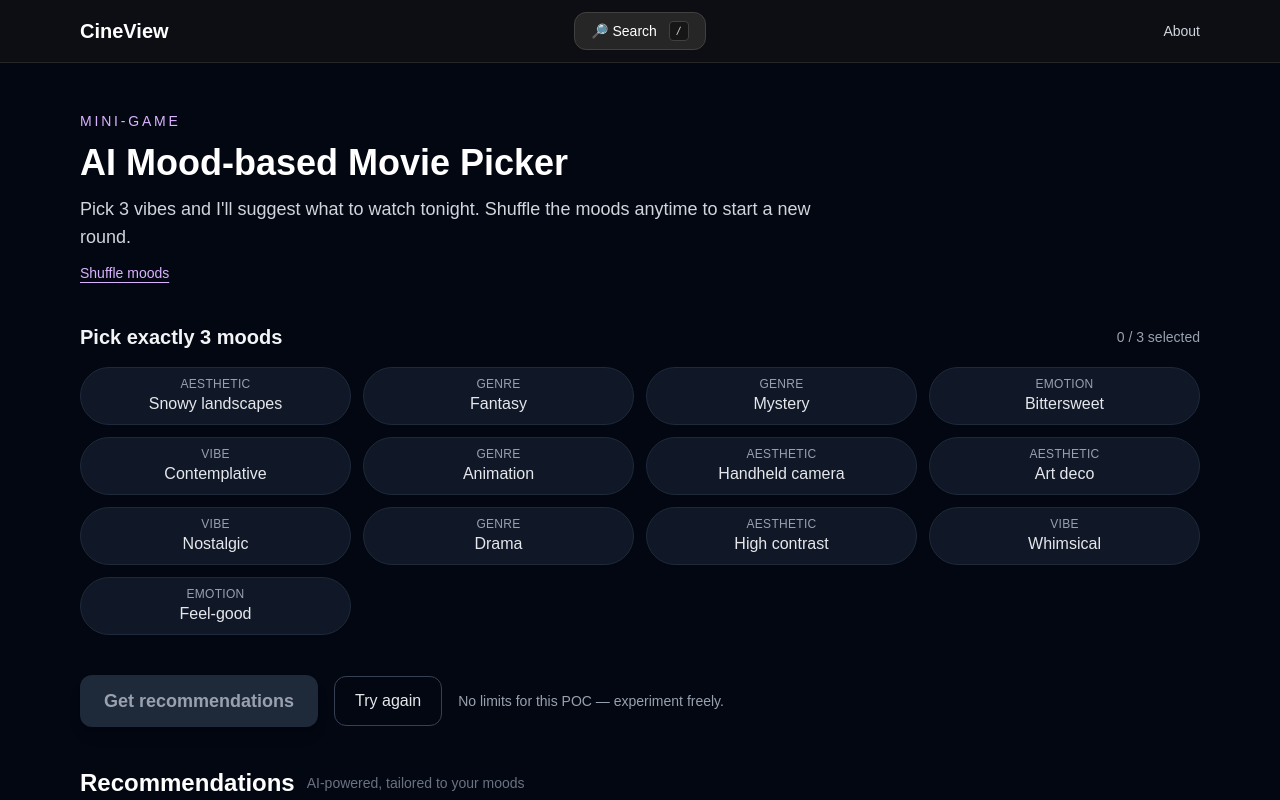
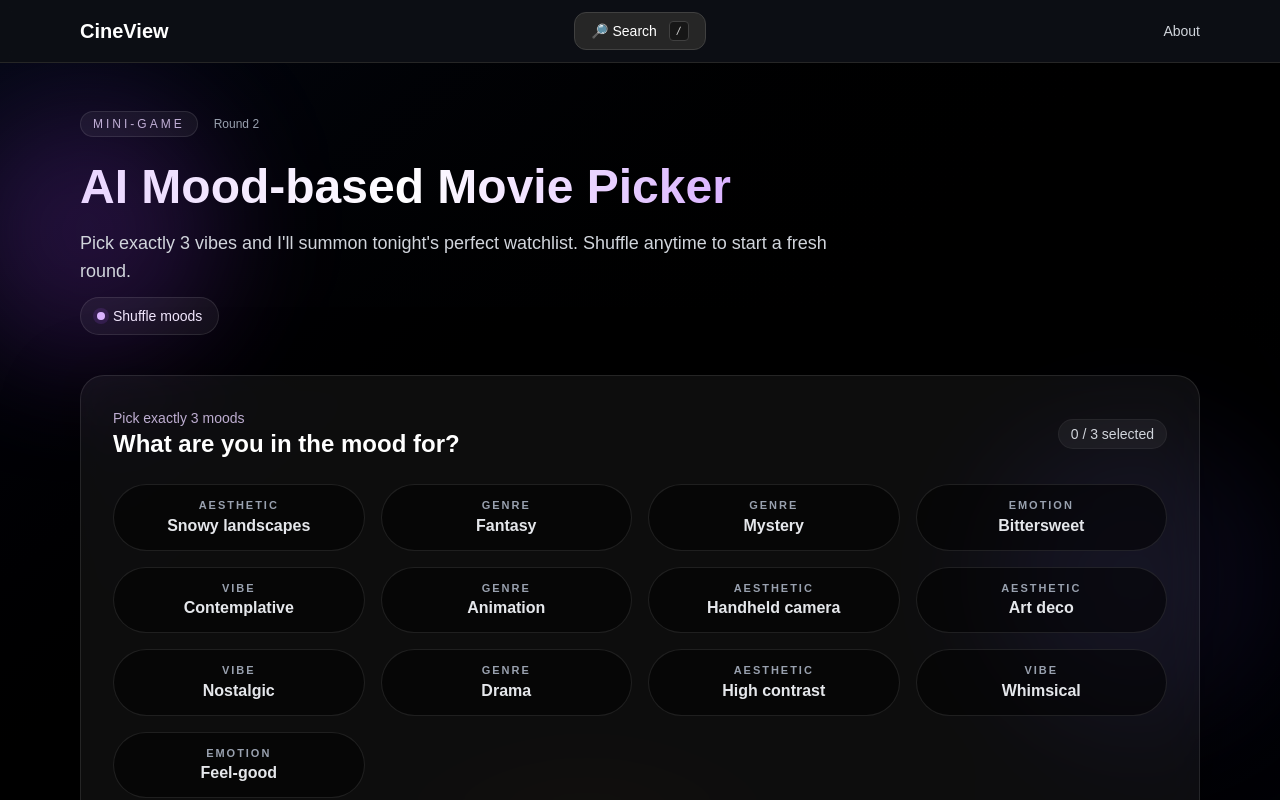
Before and after one commit to jimbokid/movies-nextJs, a Next.js app: page /discover-ai in a window 1280 px wide. Shown: the top 800 px of the page. Built offline with nearby package versions, Linux system fonts and the light colour scheme.

Commit message:
Polish discover AI page visuals

```diff
--- a/package.json
+++ b/package.json
@@ -13,6 +13,7 @@
     "@tanstack/react-query-devtools": "^5.90.2",
     "@vercel/analytics": "^1.5.0",
     "@vercel/speed-insights": "^1.2.0",
+    "framer-motion": "^12.4.1",
     "lodash": "^4.17.21",
     "moment": "^2.30.1",
     "next": "15.5.4",
--- a/src/app/discover-ai/page.tsx
+++ b/src/app/discover-ai/page.tsx
@@ -3,6 +3,7 @@
 import { useCallback, useEffect, useMemo, useState } from 'react';
 import Link from 'next/link';
 import Image from 'next/image';
+import { motion, AnimatePresence } from 'framer-motion';
 import { AiRecommendResponse, AiRecommendedMovie, MoodBadge } from '@/types/discoverAi';
 import { sampleBadges } from '@/data/moodBadges';
 
@@ -11,7 +12,25 @@ const BADGE_MAX = 16;
 const AI_RECOMMEND_ENDPOINT = '/api/ai-recommend';
 
 const badgeButtonBase =
-    'px-4 py-2 rounded-full border transition-all text-sm md:text-base font-medium focus:outline-none focus:ring-2 focus:ring-offset-2 focus:ring-offset-gray-950';
+    'px-4 py-3 rounded-full border transition-all text-sm md:text-base font-semibold focus:outline-none focus:ring-2 focus:ring-offset-2 focus:ring-offset-gray-950';
+
+const badgeContainerVariants = {
+    hidden: { opacity: 0 },
+    show: {
+        opacity: 1,
+        transition: { staggerChildren: 0.05, delayChildren: 0.05 },
+    },
+};
+
+const badgeItemVariants = {
+    hidden: { opacity: 0, y: 12, scale: 0.96 },
+    show: { opacity: 1, y: 0, scale: 1, transition: { duration: 0.28, ease: 'easeOut' } },
+};
+
+const cardVariants = {
+    hidden: { opacity: 0, y: 24 },
+    show: { opacity: 1, y: 0, transition: { duration: 0.35, ease: 'easeOut' } },
+};
 
 export default function DiscoverAiPage() {
     const [availableBadges, setAvailableBadges] = useState<MoodBadge[]>([]);
@@ -20,6 +39,7 @@ export default function DiscoverAiPage() {
     const [loading, setLoading] = useState(false);
     const [error, setError] = useState<string | null>(null);
     const [hint, setHint] = useState<string | null>(null);
+    const [round, setRound] = useState(0);
 
     const randomCount = useCallback(() => Math.floor(Math.random() * (BADGE_MAX - BADGE_MIN + 1)) + BADGE_MIN, []);
 
@@ -30,6 +50,7 @@ export default function DiscoverAiPage() {
         setRecommendations([]);
         setError(null);
         setHint(null);
+        setRound(prev => prev + 1);
     }, [randomCount]);
 
     useEffect(() => {
@@ -88,54 +109,84 @@ export default function DiscoverAiPage() {
     const selectionSummary = useMemo(() => selected.map(item => item.label).join(', '), [selected]);
 
     return (
-        <div className="bg-gray-950 min-h-screen text-white">
-            <div className="max-w-6xl mx-auto px-4 py-12 space-y-10">
-                <div className="space-y-3">
-                    <p className="text-sm uppercase tracking-[0.2em] text-purple-300">Mini-game</p>
-                    <h1 className="text-4xl font-bold">AI Mood-based Movie Picker</h1>
+        <div className="relative min-h-screen bg-gradient-to-br from-gray-950 via-black to-gray-950 text-white overflow-hidden">
+            <div className="pointer-events-none absolute inset-0">
+                <div className="absolute -left-10 top-10 h-64 w-64 rounded-full bg-purple-500/20 blur-3xl" />
+                <div className="absolute right-0 top-1/3 h-72 w-72 rounded-full bg-indigo-500/10 blur-3xl" />
+                <div className="absolute left-1/3 bottom-0 h-80 w-80 rounded-full bg-amber-500/10 blur-[90px]" />
+            </div>
+
+            <div className="relative max-w-6xl mx-auto px-4 py-12 space-y-10">
+                <div className="space-y-5">
+                    <div className="flex flex-wrap items-center gap-4">
+                        <p className="text-xs uppercase tracking-[0.25em] text-purple-200/80 bg-white/5 px-3 py-1 rounded-full border border-white/10">
+                            Mini-game
+                        </p>
+                        <span className="text-xs text-gray-400">Round {round + 1}</span>
+                    </div>
+                    <div className="flex flex-col gap-3">
+                        <h1 className="text-4xl md:text-5xl font-bold leading-tight">
+                            <span className="bg-gradient-to-r from-purple-200 via-white to-purple-300 bg-clip-text text-transparent">
+                                AI Mood-based Movie Picker
+                            </span>
+                        </h1>
                         <p className="text-lg text-gray-300 max-w-3xl">
-                        Pick 3 vibes and I&apos;ll suggest what to watch tonight. Shuffle the moods anytime to start a new
-                        round.
+                            Pick exactly 3 vibes and I&apos;ll summon tonight&apos;s perfect watchlist. Shuffle anytime to start a fresh round.
                         </p>
-                    <div className="flex items-center gap-3 text-sm text-gray-400">
+                        <div className="flex flex-wrap items-center gap-4 text-sm text-gray-300">
                             <button
                                 type="button"
                                 onClick={shuffleBadges}
-                            className="text-purple-300 hover:text-purple-200 underline underline-offset-4"
+                                className="group inline-flex items-center gap-2 rounded-full border border-white/10 bg-white/5 px-4 py-2 text-purple-100 transition hover:border-purple-300/60 hover:bg-purple-500/10"
                             >
+                                <span className="h-2 w-2 rounded-full bg-purple-300 shadow-[0_0_0_4px_rgba(168,85,247,0.15)] transition-transform group-hover:scale-110" />
                                 Shuffle moods
                             </button>
                             {selectionSummary && (
-                            <span className="text-gray-500">Currently selected: {selectionSummary}</span>
+                                <span className="text-gray-400">Currently selected: {selectionSummary}</span>
                             )}
                         </div>
                     </div>
+                </div>
 
-                <section className="space-y-4">
-                    <div className="flex items-center justify-between">
-                        <h2 className="text-xl font-semibold text-gray-100">Pick exactly 3 moods</h2>
-                        <span className="text-sm text-gray-400">{selected.length} / 3 selected</span>
+                <section className="rounded-3xl border border-white/10 bg-white/5 backdrop-blur-xl shadow-[0_20px_80px_rgba(0,0,0,0.45)] p-6 md:p-8 space-y-6">
+                    <div className="flex flex-col sm:flex-row sm:items-center sm:justify-between gap-3">
+                        <div>
+                            <p className="text-sm text-purple-200/80">Pick exactly 3 moods</p>
+                            <h2 className="text-2xl font-semibold text-white">What are you in the mood for?</h2>
                         </div>
-                    <div className="grid grid-cols-2 sm:grid-cols-3 md:grid-cols-4 gap-3">
+                        <span className="text-sm text-gray-300 bg-white/5 border border-white/5 px-3 py-1 rounded-full">
+                            {selected.length} / 3 selected
+                        </span>
+                    </div>
+
+                    <motion.div
+                        key={round}
+                        variants={badgeContainerVariants}
+                        initial="hidden"
+                        animate="show"
+                        className="grid grid-cols-2 sm:grid-cols-3 md:grid-cols-4 gap-3 md:gap-4"
+                    >
                         {availableBadges.map(badge => {
                             const isSelected = selected.some(item => item.id === badge.id);
                             return (
-                                <button
+                                <motion.button
+                                    variants={badgeItemVariants}
                                     key={badge.id}
                                     type="button"
                                     onClick={() => handleToggleBadge(badge)}
                                     className={`${badgeButtonBase} ${
                                         isSelected
-                                            ? 'bg-purple-500/20 border-purple-400 text-purple-100 shadow-[0_0_0_1px_rgba(168,85,247,0.4)]'
-                                            : 'bg-gray-900 border-gray-800 text-gray-200 hover:border-purple-400 hover:text-purple-100'
+                                            ? 'bg-gradient-to-r from-purple-500/30 to-indigo-500/30 border-purple-300 text-purple-50 shadow-[0_10px_40px_rgba(168,85,247,0.25)]'
+                                            : 'bg-black/50 border-white/10 text-gray-200 hover:border-purple-300/60 hover:text-white hover:shadow-[0_10px_30px_rgba(124,58,237,0.15)]'
                                     }`}
                                 >
-                                    <span className="block text-xs uppercase tracking-wide text-gray-400">{badge.category}</span>
+                                    <span className="block text-[11px] uppercase tracking-[0.18em] text-gray-400">{badge.category}</span>
                                     <span className="text-base">{badge.label}</span>
-                                </button>
+                                </motion.button>
                             );
                         })}
-                    </div>
+                    </motion.div>
                     {hint && <p className="text-sm text-amber-300">{hint}</p>}
                 </section>
 
@@ -144,32 +195,46 @@ export default function DiscoverAiPage() {
                         type="button"
                         onClick={handleRecommend}
                         disabled={selected.length !== 3 || loading}
-                        className={`px-6 py-3 rounded-xl text-lg font-semibold transition-all shadow-lg ${
-                            selected.length === 3 && !loading
-                                ? 'bg-purple-500 hover:bg-purple-400 text-black'
-                                : 'bg-gray-800 text-gray-400 cursor-not-allowed'
+                        className={`relative overflow-hidden px-7 py-3 rounded-2xl text-lg font-semibold transition-all shadow-[0_12px_40px_rgba(124,58,237,0.4)] focus:outline-none focus:ring-2 focus:ring-purple-400/50 ${
+                            selected.length === 3
+                                ? 'bg-gradient-to-r from-purple-500 to-indigo-500 text-white hover:shadow-[0_20px_60px_rgba(124,58,237,0.45)]'
+                                : 'bg-gray-800 text-gray-500 cursor-not-allowed shadow-none'
                         }`}
                     >
-                        {loading ? 'Summoning picks...' : 'Get recommendations'}
+                        {loading ? (
+                            <div className="flex items-center gap-3 text-white">
+                                <motion.span
+                                    className="h-5 w-5 rounded-full border-2 border-white/60 border-t-transparent"
+                                    animate={{ rotate: 360 }}
+                                    transition={{ repeat: Infinity, duration: 0.9, ease: 'linear' }}
+                                />
+                                <div className="flex flex-col leading-tight">
+                                    <span className="text-sm uppercase tracking-[0.18em] text-white/80">Working</span>
+                                    <span className="text-base">Summoning cinematic picks...</span>
+                                </div>
+                            </div>
+                        ) : (
+                            'Get recommendations'
+                        )}
                     </button>
                     <button
                         type="button"
                         onClick={shuffleBadges}
-                        className="px-5 py-3 rounded-xl border border-gray-700 text-gray-200 hover:border-purple-400 hover:text-purple-200 transition"
+                        className="px-6 py-3 rounded-2xl border border-white/10 bg-white/5 text-gray-100 hover:border-purple-300/60 hover:bg-purple-500/10 transition"
                     >
                         Try again
                     </button>
                     <p className="text-gray-400 text-sm">No limits for this POC — experiment freely.</p>
                 </div>
 
-                <section className="space-y-6">
+                <section className="space-y-6 pb-8">
                     <div className="flex items-center gap-3">
                         <h2 className="text-2xl font-semibold">Recommendations</h2>
-                        <span className="text-sm text-gray-500">AI-powered, tailored to your moods</span>
+                        <span className="text-sm text-gray-400">AI-powered, tailored to your moods</span>
                     </div>
 
                     {error && (
-                        <div className="rounded-xl border border-red-500/40 bg-red-500/10 p-4 text-red-100">
+                        <div className="rounded-2xl border border-red-500/30 bg-gradient-to-r from-red-900/40 to-transparent p-5 text-red-100 shadow-[0_15px_50px_rgba(248,113,113,0.15)]">
                             <p className="font-semibold">Something went wrong</p>
                             <p className="text-sm text-red-200">{error}</p>
                             <div className="mt-3">
@@ -185,13 +250,19 @@ export default function DiscoverAiPage() {
                     )}
 
                     {!error && recommendations.length === 0 && (
-                        <div className="rounded-2xl border border-dashed border-gray-800 bg-gray-900/60 p-6 text-gray-400">
+                        <div className="rounded-3xl border border-dashed border-white/10 bg-white/5 p-6 text-gray-300 backdrop-blur-xl">
                             Pick 3 moods to get started. I&apos;ll find five movies that match your vibe.
                         </div>
                     )}
 
                     {recommendations.length > 0 && (
-                        <div className="grid gap-6 grid-cols-1 sm:grid-cols-2 lg:grid-cols-3">
+                        <motion.div
+                            variants={badgeContainerVariants}
+                            initial="hidden"
+                            animate="show"
+                            className="grid gap-6 grid-cols-1 sm:grid-cols-2 lg:grid-cols-3"
+                        >
+                            <AnimatePresence>
                                 {recommendations.map(movie => {
                                     const posterUrl = movie.poster_path
                                         ? `https://image.tmdb.org/t/p/w342${movie.poster_path}`
@@ -201,17 +272,22 @@ export default function DiscoverAiPage() {
                                         : null;
 
                                     return (
-                                    <div
+                                        <motion.div
+                                            variants={cardVariants}
                                             key={movie.title + movie.tmdb_id}
-                                        className="rounded-2xl border border-gray-800 bg-gray-900/80 shadow-xl overflow-hidden flex flex-col"
+                                            initial="hidden"
+                                            animate="show"
+                                            exit={{ opacity: 0, y: 10 }}
+                                            className="group relative rounded-3xl border border-white/10 bg-white/5 backdrop-blur-xl shadow-[0_20px_70px_rgba(0,0,0,0.55)] overflow-hidden flex flex-col"
                                         >
+                                            <div className="absolute inset-0 opacity-0 group-hover:opacity-100 transition-opacity duration-300 bg-gradient-to-t from-purple-600/10 via-transparent to-transparent" />
                                             {posterUrl ? (
-                                            <div className="relative h-64 w-full">
+                                                <div className="relative h-64 w-full overflow-hidden">
                                                     <Image
                                                         src={posterUrl}
                                                         alt={movie.title}
                                                         fill
-                                                    className="object-cover"
+                                                        className="object-cover transition duration-500 group-hover:scale-105"
                                                         sizes="(max-width: 768px) 100vw, (max-width: 1200px) 50vw, 33vw"
                                                     />
                                                 </div>
@@ -220,44 +296,44 @@ export default function DiscoverAiPage() {
                                                     No poster available
                                                 </div>
                                             )}
-                                        <div className="p-4 space-y-3 flex-1 flex flex-col">
+                                            <div className="p-5 space-y-3 flex-1 flex flex-col">
+                                                <div className="flex items-start justify-between gap-3">
                                                     <div className="space-y-1">
-                                                <div className="flex items-start justify-between gap-3">
-                                                    <div>
                                                         <h3 className="text-xl font-semibold text-white">{movie.title}</h3>
                                                         {movie.release_year && (
                                                             <p className="text-sm text-gray-400">{movie.release_year}</p>
                                                         )}
                                                     </div>
                                                     {rating && (
-                                                        <span className="inline-flex items-center gap-1 rounded-full bg-purple-500/20 px-3 py-1 text-xs font-semibold text-purple-100">
+                                                        <span className="inline-flex items-center gap-1 rounded-full bg-purple-500/20 px-3 py-1 text-xs font-semibold text-purple-100 shadow-[0_8px_20px_rgba(124,58,237,0.25)]">
                                                             ⭐ {rating}
                                                         </span>
                                                     )}
                                                 </div>
-                                            </div>
                                                 {movie.overview && (
-                                                <p className="text-gray-400 text-sm leading-relaxed">{movie.overview}</p>
+                                                    <p className="text-gray-300/90 text-sm leading-relaxed line-clamp-3">{movie.overview}</p>
                                                 )}
                                                 <p className="text-gray-200 text-sm leading-relaxed flex-1">{movie.reason}</p>
                                                 <div className="flex items-center justify-between pt-2">
-                                                <span className="text-xs uppercase tracking-[0.2em] text-purple-300">Tailored pick</span>
+                                                    <span className="text-[11px] uppercase tracking-[0.24em] text-purple-200">Tailored pick</span>
                                                     {movie.tmdb_id ? (
                                                         <Link
                                                             href={`/detail/movie/${movie.tmdb_id}`}
-                                                        className="text-sm font-semibold text-purple-300 hover:text-purple-200"
+                                                            className="inline-flex items-center gap-2 rounded-full border border-purple-300/40 bg-purple-500/10 px-3 py-1 text-sm font-semibold text-purple-100 transition hover:-translate-y-0.5 hover:shadow-[0_10px_30px_rgba(124,58,237,0.35)]"
                                                         >
                                                             View details
+                                                            <span className="text-lg leading-none">↗</span>
                                                         </Link>
                                                     ) : (
                                                         <span className="text-xs text-gray-500">No TMDB link</span>
                                                     )}
                                                 </div>
                                             </div>
-                                    </div>
+                                        </motion.div>
                                     );
                                 })}
-                        </div>
+                            </AnimatePresence>
+                        </motion.div>
                     )}
                 </section>
             </div>
```
Lines whose indentation alone changed are shown as unchanged.
